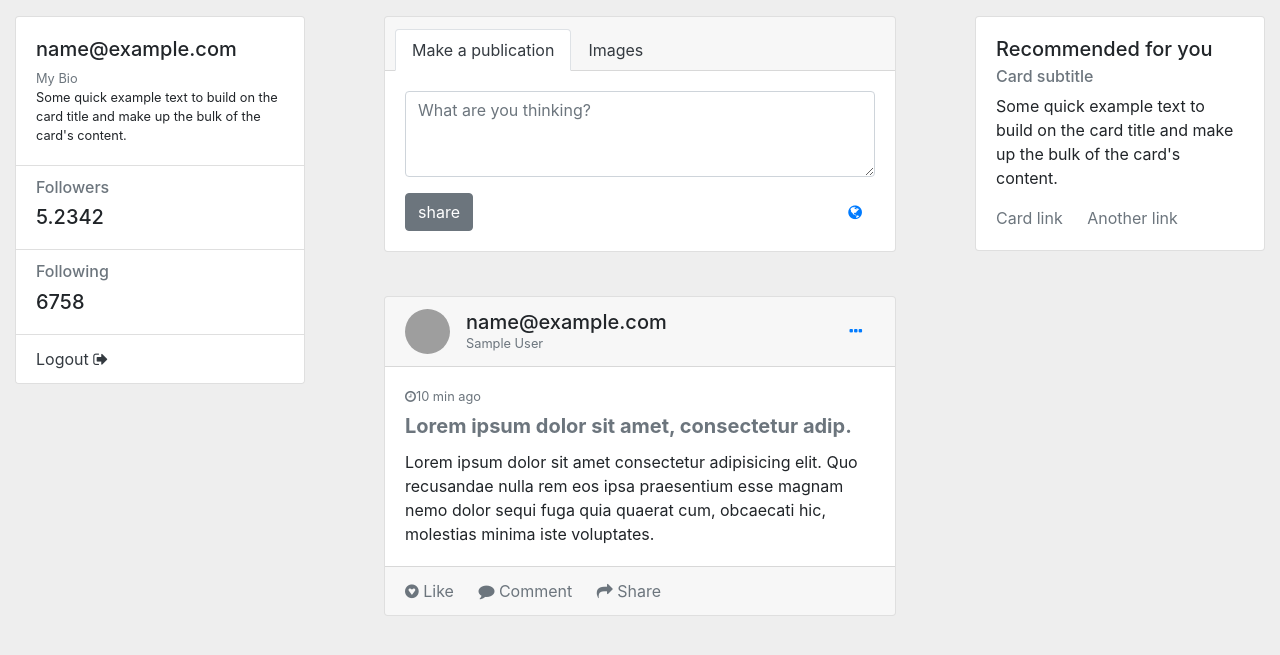
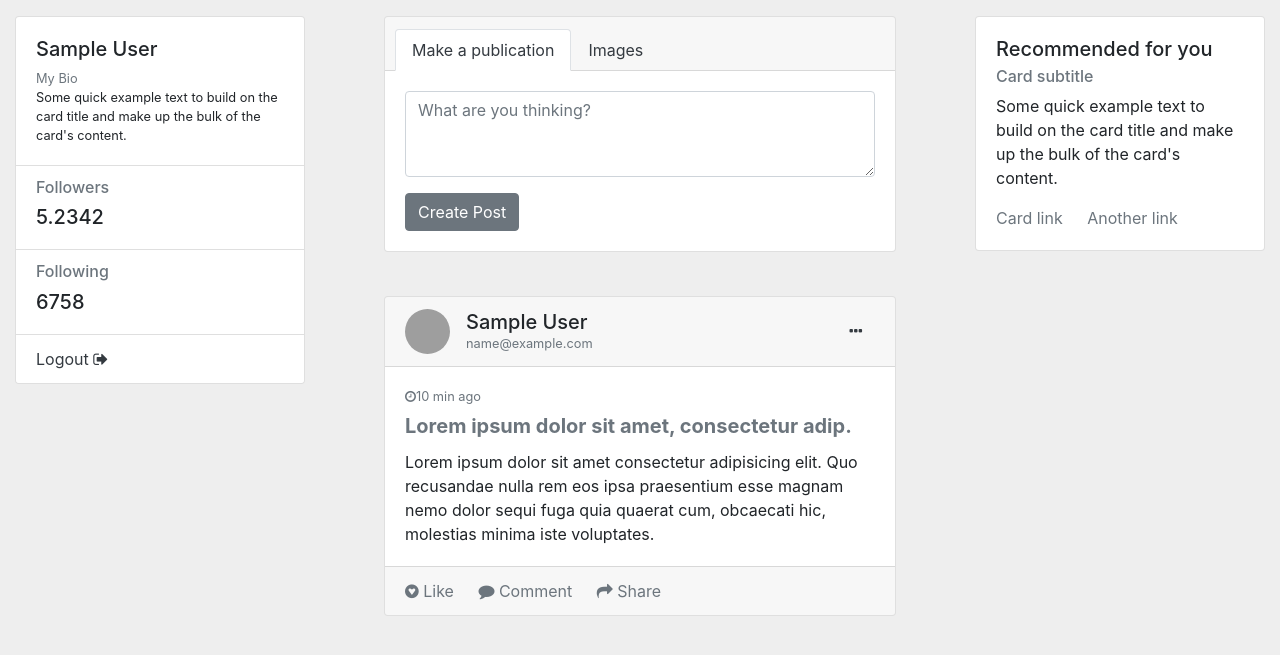
Before and after one commit to badakomora/Bikers-and-Hikers, a PHP site: page /templates/home.php in a window 1280 px wide. Shown: the part 71-726 px from the top of the page. Run offline with PHP 8.4, Linux system fonts and the light colour scheme; the visitor is signed in with stand-in values (Sample User, id 1); grey boxes are pictures that could not be loaded.

Commit message:
new update

```diff
--- a/frontend/templates/home.php
+++ b/frontend/templates/home.php
@@ -69,7 +69,7 @@ header("refresh: 0, ../");
             <div class="col-md-3">
                 <div class="card">
                     <div class="card-body">
-                        <div class="h5"><?php echo $_SESSION['email'];?></div>
+                        <div class="h5"><?php echo $_SESSION['name'];?></div>
                         <div class="h7 text-muted">My Bio</div>
                         <div class="h7">Some quick example text to build on the card title and make up the bulk of the card's content.
                         </div>
@@ -123,18 +123,7 @@ header("refresh: 0, ../");
                         </div>
                         <div class="btn-toolbar justify-content-between">
                             <div class="btn-group">
-                                <button type="submit" class="btn btn-secondary">share</button>
-                            </div>
-                            <div class="btn-group">
-                                <button id="btnGroupDrop1" type="button" class="btn btn-link dropdown-toggle" data-toggle="dropdown" aria-haspopup="true"
-                                    aria-expanded="false">
-                                    <i class="fa fa-globe"></i>
-                                </button>
-                                <div class="dropdown-menu dropdown-menu-right" aria-labelledby="btnGroupDrop1">
-                                    <a class="dropdown-item" href="#"><i class="fa fa-globe"></i> Public</a>
-                                    <a class="dropdown-item" href="#"><i class="fa fa-users"></i> Friends</a>
-                                    <a class="dropdown-item" href="#"><i class="fa fa-user"></i> Just me</a>
-                                </div>
+                                <button type="submit" class="btn btn-secondary">Create Post </button>
                             </div>
                         </div>
                     </div>
@@ -147,17 +136,17 @@ header("refresh: 0, ../");
                         <div class="d-flex justify-content-between align-items-center">
                             <div class="d-flex justify-content-between align-items-center">
                                 <div class="mr-2">
-                                    <img class="rounded-circle" width="45" height="45" src="https://pixlr.com/images/index/remove-bg.webp" alt="">
+                                    <img class="rounded-circle" width="45" height="45" src="https://i.pinimg.com/originals/d1/4c/4a/d14c4aabe18f1bf5844289cb39e9f02b.jpg" alt="">
                                 </div>
                                 <div class="ml-2">
-                                    <div class="h5 m-0"><?php echo $_SESSION['email'];?></div>
-                                    <div class="h7 text-muted"><?php echo $_SESSION['name'];?></div>
+                                    <div class="h5 m-0"><?php echo $_SESSION['name'];?></div>
+                                    <div class="h7 text-muted"><?php echo $_SESSION['email'];?></div>
                                 </div>
                             </div>
                             <div>
                                 <div class="dropdown">
                                     <button class="btn btn-link dropdown-toggle" type="button" id="gedf-drop1" data-toggle="dropdown" aria-haspopup="true" aria-expanded="false">
-                                        <i class="fa fa-ellipsis-h"></i>
+                                        <i class="fa fa-ellipsis-h text-dark"></i>
                                     </button>
                                     <div class="dropdown-menu dropdown-menu-right" aria-labelledby="gedf-drop1">
                                         <div class="h6 dropdown-header">Configuration</div>
```
